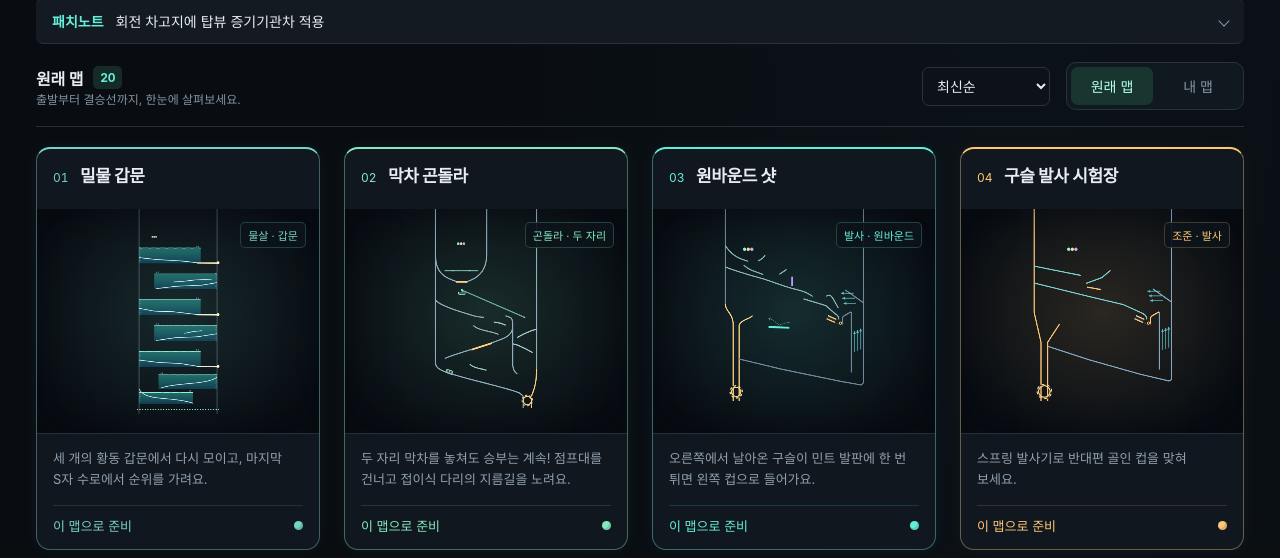
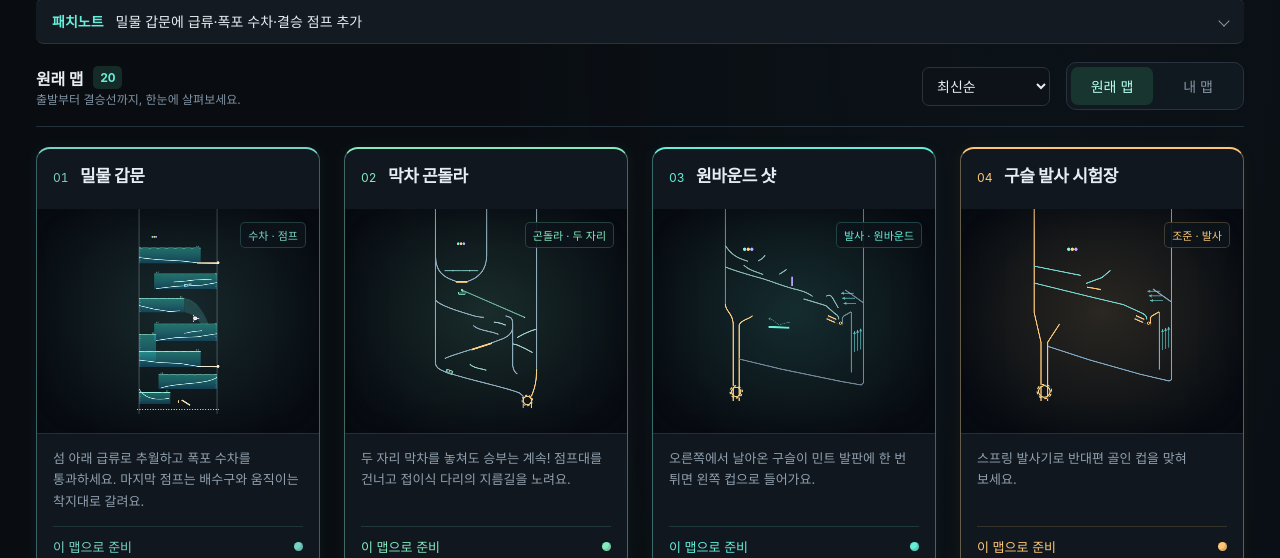
Before and after one commit to BangGyum/marble-pinball-studio, a website built with Parcel: page index.html in a window 1280 px wide. Shown: the part 242-800 px from the top of the page. Built offline with nearby package versions, Linux system fonts and the light colour scheme; what box2d-wasm would draw is missing.

Commit message:
feat(tidal-locks): 밀물 갑문 급류와 수차 코스 개편
- 섬 아래 급류에 가속대를 배치해 초반 추월 경로 추가
- 가운데 갑문을 폭포와 반시계 방향 수차로 교체하고 날개 반경을 줄여 통과 공간 확보
- 마지막 갑문에서 무리를 다시 모으고 결승 점프를 직행 낙하와 이동 착지대로 분기
- 폭포 물줄기와 결승 화살표를 그리고 맵 카드 설명 갱신
- 맵 선택 화면에 11월 24일 패치노트 추가
- 100개·300개 경기에서 수차 접촉, 두 경로 통과, 역전 및 전원 완주 검증

```diff
--- a/index.html
+++ b/index.html
@@ -25,8 +25,9 @@
         <div class="gallery-energy" aria-hidden="true"></div><div class="gallery-energy-dot" aria-hidden="true"></div>
       </section>
       <details class="patch-feed">
-        <summary><strong>패치노트</strong><span>회전 차고지에 탑뷰 증기기관차 적용</span></summary>
+        <summary><strong>패치노트</strong><span>밀물 갑문에 급류·폭포 수차·결승 점프 추가</span></summary>
         <ul>
+          <li><time datetime="2026-11-24">11월 24일</time><span>밀물 갑문을 개편했어요. 초반에는 섬 아래 급류를 타고 추월할 수 있어요. 가운데 갑문 자리에는 폭포와 약 6초에 한 바퀴씩 반시계 방향으로 도는 수차가 들어섰어요. 결승 직전에는 안쪽 틈으로 떨어지거나 좌우로 움직이는 착지대를 타고 내려가요.</span></li>
           <li><time datetime="2026-11-22">11월 22일</time><span>회전 차고지의 두 열차를 탑뷰 증기기관차로 바꾸고, 선로 폭과 구슬 충돌 판정을 새 차체에 맞췄어요.</span></li>
           <li><time datetime="2026-11-21">11월 21일</time><span>기본 맵 카드에서 누적 플레이 수를 볼 수 있어요.</span></li>
           <li><time datetime="2026-11-20">11월 20일</time><span>새 맵 ‘시소 계곡’과 ‘샛길 캐스케이드’를 추가했어요.</span></li>
--- a/src/data/tidal-locks.ts
+++ b/src/data/tidal-locks.ts
@@ -1,6 +1,6 @@
 import type { StageDef, WaterZone } from '../stage-def';
 import type { MapEntity } from '../types/map-entity';
-import { curve, wall } from './wind-map-shapes';
+import { curve, propeller, wall } from './wind-map-shapes';
 
 type Point = [number, number];
 const seaGlass = '#94d4cd';
@@ -15,6 +15,26 @@ function bank(points: Point[], color = seaGlass) {
 function pool(left: number, right: number, surface: number, bottom: number, current: number): WaterZone {
   return { x: left, y: surface, width: right - left, depth: bottom - surface, current };
 }
+
+// The landing slides below the jump. Even at full travel there is open water under both ends.
+const landing: MapEntity = {
+  type: 'kinematic',
+  position: { x: 20.9, y: 79.55 },
+  shape: {
+    type: 'polyline',
+    solid: true,
+    color: '#ffc887',
+    rotation: 0,
+    points: [
+      [0, 0],
+      [3.6, 2.25],
+      [3.45, 2.53],
+      [-0.15, 0.28],
+      [0, 0],
+    ],
+  },
+  props: { density: 1, restitution: 0.08, angularVelocity: 0, sliding: { amplitude: 1.1, period: 3.2, phase: 0 } },
+};
 
 // The hinge sits behind the right bank. The leaf opens down and parks outside the waterway.
 function sluice(y: number, release: number): MapEntity[] {
@@ -60,7 +80,18 @@ function sluice(y: number, release: number): MapEntity[] {
 
 export const tidalLocks: StageDef = {
   title: '밀물 갑문',
-  art: { style: 'tidal-locks', contours: [] },
+  art: {
+    style: 'tidal-locks',
+    contours: [
+      [
+        ...curve([22, 32.5], [27.3, 32.5], [31.4, 39.8], [33, 44.3]),
+        ...curve([29.4, 44.3], [28, 41.4], [24, 39], [22, 39]),
+      ],
+      curve([22.7, 33.3], [24.7, 33.5], [26.2, 34.8], [27.4, 36.3]),
+      curve([28.6, 39.4], [29.4, 40.3], [30, 41.2], [30.6, 42.5]),
+    ],
+    arrows: [[19.2, 80.4, Math.PI / 2]],
+  },
   width: 38,
   spawnX: 8,
   randomizeStart: true,
@@ -69,11 +100,13 @@ export const tidalLocks: StageDef = {
   waterZones: [
     pool(1, 29.5, 9, 16.3, 7.8),
     pool(8, 37, 21, 28.3, -8.8),
-    pool(1, 29.5, 33, 40.3, 7.6),
-    pool(8, 37, 45, 52.3, -9.5),
+    pool(1, 22, 32.5, 39, 10.5),
+    pool(8, 37, 44.2, 52.3, -8.5),
+    // A plunge pool catches the leaders under the waterfall before the final surge.
+    pool(1, 9, 49.2, 61.6, 0.7),
     pool(1, 29.5, 57, 64.3, 7.8),
     pool(10, 37, 67.8, 74.5, -10),
-    pool(1, 26, 76, 81.5, 10),
+    pool(1, 15.5, 76, 81.5, 10),
   ],
   entities: [
     bank(
@@ -108,13 +141,21 @@ export const tidalLocks: StageDef = {
       ],
       '#9dc6de'
     ),
+    // Only the lower branch passes through the submerged jet.
+    {
+      type: 'static',
+      position: { x: 23.5, y: 26.35 },
+      shape: { type: 'box', width: 1.5, height: 0.42, rotation: Math.PI - 0.09, boostSpeed: 23, color: '#8adce8' },
+      props: { density: 1, restitution: 0, angularVelocity: 0 },
+    },
     bank([
-      [1, 37.1],
-      [8, 38.4],
-      [17, 38.7],
-      [28, 40],
+      [1, 35.8],
+      [8, 37.5],
+      [15, 38.6],
+      [20, 38.3],
     ]),
-    ...sluice(40, 23),
+    // Leave open water around every blade so deflected marbles drop cleanly on either side.
+    ...propeller(26.9, 41.8, 1.95, -1.05),
     bank([
       [37, 48.9],
       [28, 50.3],
@@ -135,9 +176,10 @@ export const tidalLocks: StageDef = {
       [20, 62.7],
       [28, 64],
     ]),
-    ...sluice(64, 38),
-    // The last two banks make a broad S. The outside line rolls back into the current.
+    ...sluice(64, 35),
     bank(curve([37, 69.1], [32, 72.6], [19, 71.4], [11, 74.1])),
-    bank(curve([1, 74.5], [4, 80.4], [15, 77.7], [26, 81.1])),
+    // The inside gap drops directly to the finish. Fast marbles can jump it and ride the outside bend.
+    bank(curve([1, 74.5], [4, 79.6], [10, 79.7], [15, 78.8])),
+    landing,
   ],
 };
--- a/src/map-gallery.ts
+++ b/src/map-gallery.ts
@@ -16,7 +16,11 @@ import { MapTransition } from './map-transition';
 import { getSceneTheme, sceneColor } from './scene-theme';
 
 const details: Record<string, [string, string, string]> = {
-  '밀물 갑문': ['물살 · 갑문', '세 개의 황동 갑문에서 다시 모이고, 마지막 S자 수로에서 순위를 가려요.', '#77d4c4'],
+  '밀물 갑문': [
+    '수차 · 점프',
+    '섬 아래 급류로 추월하고 폭포 수차를 통과하세요. 마지막 점프는 배수구와 움직이는 착지대로 갈려요.',
+    '#77d4c4',
+  ],
   '막차 곤돌라': [
     '곤돌라 · 두 자리',
     '두 자리 막차를 놓쳐도 승부는 계속! 점프대를 건너고 접이식 다리의 지름길을 노려요.',
--- a/src/tidal-locks-art.ts
+++ b/src/tidal-locks-art.ts
@@ -8,6 +8,18 @@ type Context = CanvasRenderingContext2D | OffscreenCanvasRenderingContext2D;
 // Depth marks start at the actual waterline. The chevrons point toward the spillway.
 export function drawCanalMarks(ctx: Context, stage: StageDef, scale: number) {
   ctx.save();
+  // A translucent sheet connects the pools at the wheel. The shorter strokes follow the falling water.
+  ctx.fillStyle = sceneColor('#5dd4ce32');
+  ctx.strokeStyle = sceneColor('#9be4de61');
+  ctx.lineWidth = 0.065;
+  for (const [i, points] of (stage.art?.contours ?? []).entries()) {
+    if (!points.length) continue;
+    ctx.beginPath();
+    ctx.moveTo(...points[0]);
+    for (let j = 1; j < points.length; j++) ctx.lineTo(...points[j]);
+    if (i === 0) ctx.fill();
+    else ctx.stroke();
+  }
   ctx.strokeStyle = sceneColor('#aedbd88c');
   ctx.lineWidth = Math.max(0.055, 0.8 / scale);
   ctx.beginPath();
@@ -27,6 +39,21 @@ export function drawCanalMarks(ctx: Context, stage: StageDef, scale: number) {
     }
   }
   ctx.stroke();
+  // The final spillway and landing have different exits. Keep their markers behind the marbles.
+  ctx.strokeStyle = sceneColor('#ffe2a2');
+  for (const [x, y, angle] of stage.art?.arrows ?? []) {
+    ctx.save();
+    ctx.translate(x, y);
+    ctx.rotate(angle);
+    ctx.beginPath();
+    ctx.moveTo(-0.65, 0);
+    ctx.lineTo(0.42, 0);
+    ctx.moveTo(0, -0.3);
+    ctx.lineTo(0.42, 0);
+    ctx.lineTo(0, 0.3);
+    ctx.stroke();
+    ctx.restore();
+  }
   ctx.restore();
 }
 
```
Also changed, not shown: tests/tidal-locks.cjs (+42 -6 lines).
